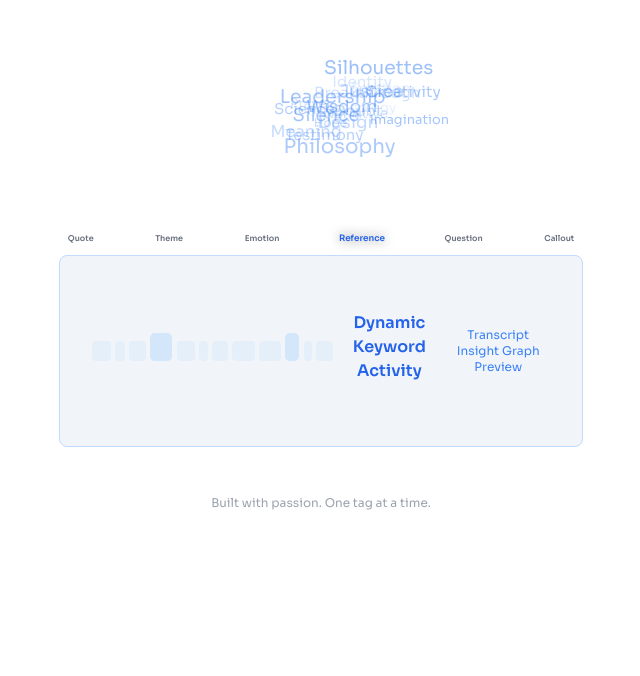
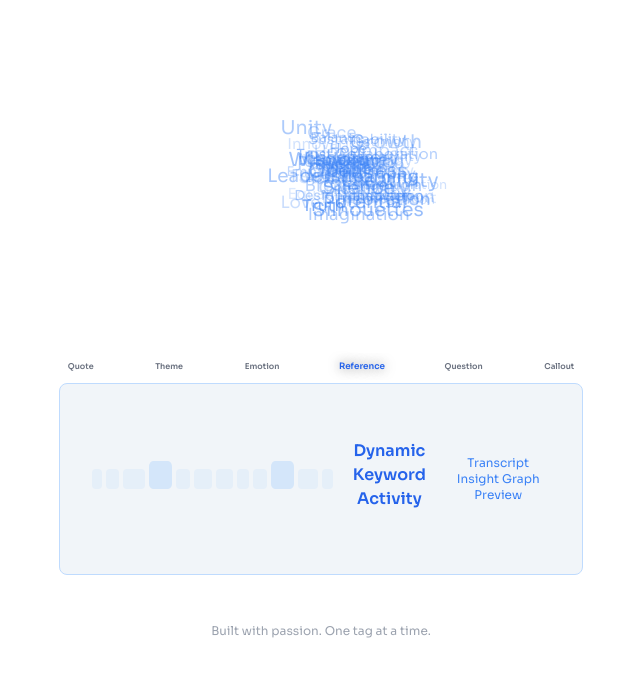
Before and after one commit to Skydeca/Skydeca, a Next.js app: page / in a window 1280 px wide. Shown: the part 906-1582 px from the top of the page, without its empty margins (319-959 px from the left). Before the commit the page ends 1457 px from the top, so only its background shows below. Built offline with nearby package versions, Linux system fonts and the light colour scheme.

Commit message:
fix: expanded word cloud and adjusted bottom graph for visibility

```diff
--- a/src/app/page.tsx
+++ b/src/app/page.tsx
@@ -11,11 +11,14 @@ import { FolderTree, Text, Search, Users } from 'lucide-react';
 const __icons = [FolderTree, Text, Search, Users];
 
 const wordCloudTags = [
-  'Faith', 'Grace', 'Doubt', 'Hope', 'Science', 'Creativity',
-  'Leadership', 'Philosophy', 'Testimony', 'Identity',
-  'Silence', 'Wisdom', 'Breakthrough', 'Narrative',
-  'Culture', 'Design', 'Prayer', 'Meaning', 'Emotion',
-  'Justice', 'Technology', 'Silhouettes', 'Imagination',
+  'Faith', 'Grace', 'Doubt', 'Hope', 'Science', 'Creativity', 'Leadership', 'Philosophy', 'Testimony', 'Identity',
+  'Silence', 'Wisdom', 'Breakthrough', 'Narrative', 'Culture', 'Design', 'Prayer', 'Meaning', 'Emotion',
+  'Justice', 'Technology', 'Silhouettes', 'Imagination', 'Innovation', 'Inspiration', 'Learning', 'Growth', 'Resilience',
+  'Empathy', 'Connection', 'Purpose', 'Reflection', 'Transformation', 'Adaptability', 'Vision', 'Progress', 'Courage',
+  'Impact', 'Clarity', 'Determination', 'Balance', 'Freedom', 'Creativity', 'Collaboration', 'Openness', 'Purpose',
+  'Equity', 'Equality', 'Diversity', 'Sustainability', 'Knowledge', 'Change', 'Truth', 'Reflection', 'Authenticity',
+  'Leadership', 'Trust', 'Potential', 'Mindset', 'Energy', 'Focus', 'Hope', 'Strength', 'Love', 'Unity',
+  'Discovery', 'Innovation', 'Future', 'Wisdom', 'Breakthrough', 'Innovation', 'Empowerment', 'Sustainability'
 ];
 
 const dividerLabels = [
@@ -129,7 +132,7 @@ export default function HomePage() {
         </motion.section>
 
         {/* 🌥 Word Cloud */}
-        <div className="relative h-64 w-full mt-8 overflow-hidden">
+        <div className="relative h-96 w-full mt-8 overflow-hidden">
           {wordCloudTags.map((word, i) => (
             <motion.div
               key={i}
```
